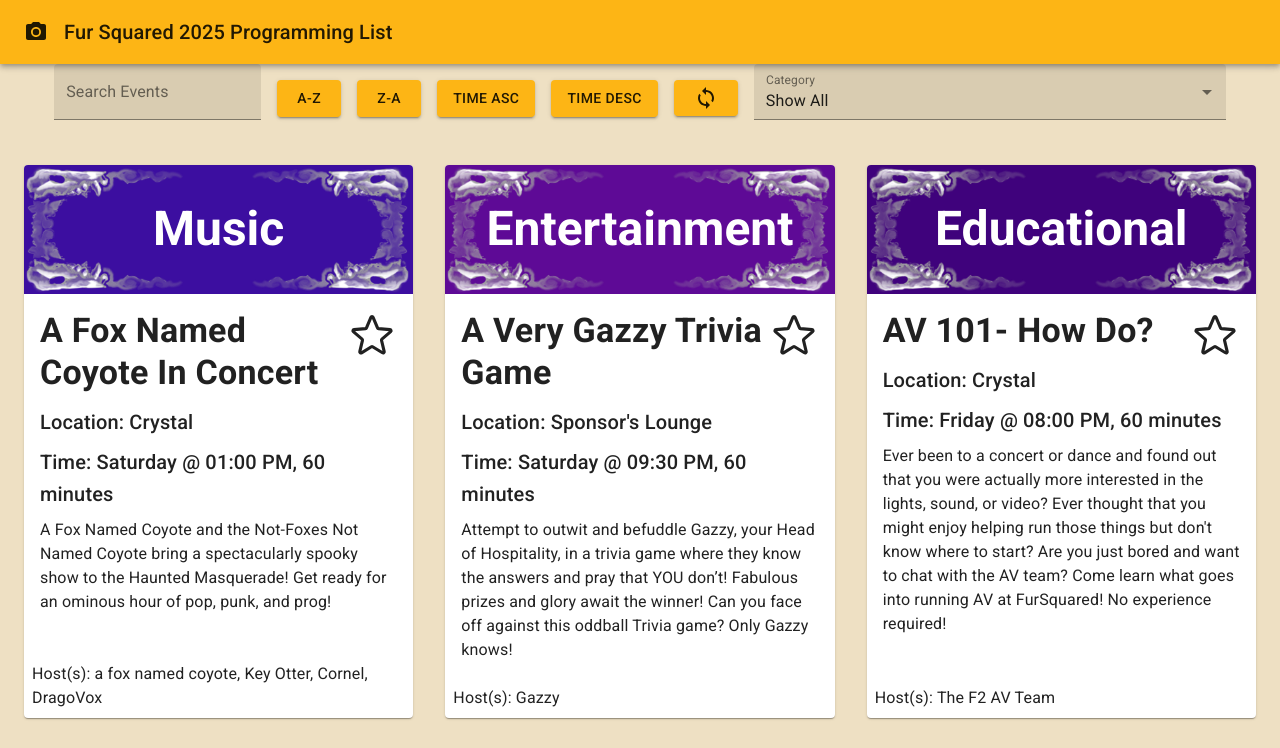
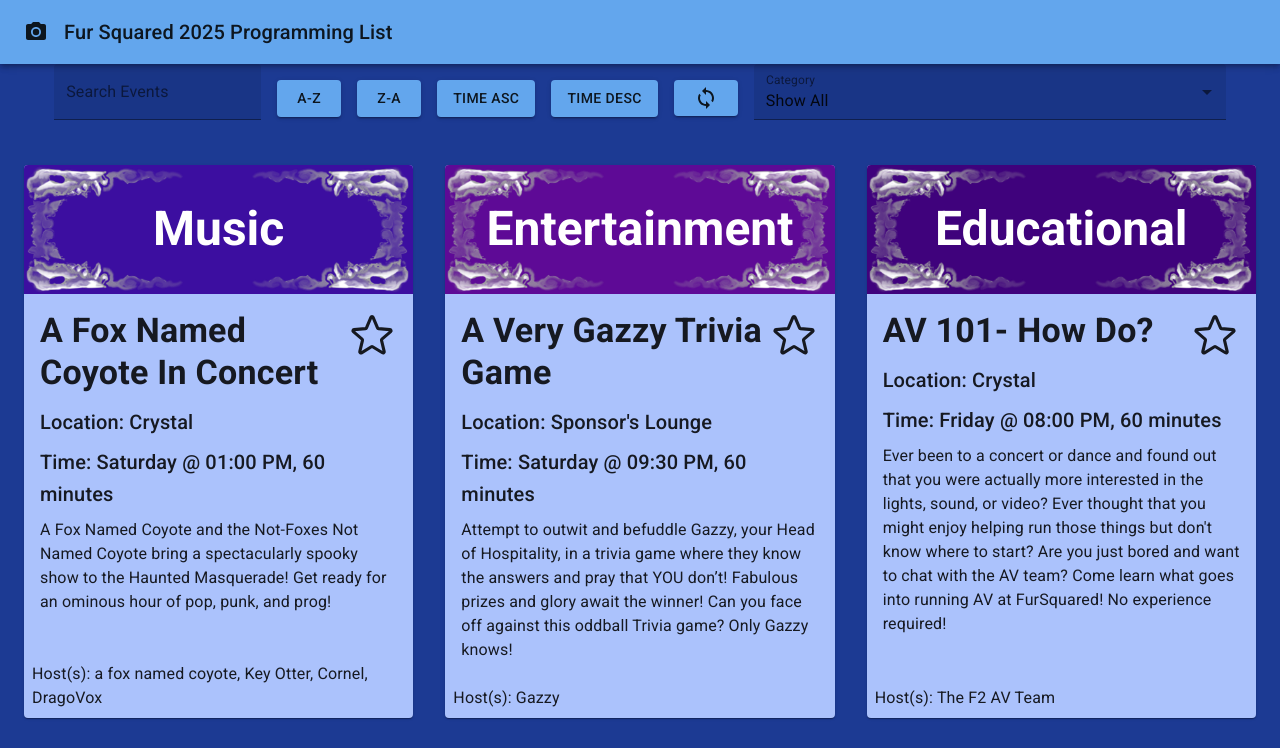
Before and after one commit to draggor/event-listing-page, a React (Create React App) app: page / in a window 1280 px wide. Shown: the top 748 px of the page. Built offline with nearby package versions, Linux system fonts and the light colour scheme; what knuth-shuffle-seeded would draw is missing.

Commit message:
Futzing with colors, not great, need actual artist help

```diff
--- a/src/Album.js
+++ b/src/Album.js
@@ -28,6 +28,10 @@ const useStyles = makeStyles((theme) => ({
     height: '100%',
     display: 'flex',
     flexDirection: 'column',
+    backgroundColor: theme.palette.background.light,
+    '&:hover': {
+      backgroundColor: theme.palette.action.hover,
+    },
   },
   cardMedia: {
     paddingTop: '50%',
--- a/src/App.js
+++ b/src/App.js
@@ -80,6 +80,7 @@ const useStyles = makeStyles((theme) => ({
   },
   search: {
     backgroundColor: theme.palette.background.default,
+    color: '#ffffff',
   },
 }));
 
--- a/src/theme.js
+++ b/src/theme.js
@@ -5,7 +5,7 @@ import { createMuiTheme } from '@material-ui/core/styles';
 const theme = createMuiTheme({
   palette: {
     primary: {
-      main: '#fdb515',
+      main: '#63a6ed',
     },
     secondary: {
       main: '#19857b',
@@ -14,10 +14,11 @@ const theme = createMuiTheme({
       main: red.A400,
     },
     background: {
-      default: '#eee0c3',
+      default: '#1c3a93',
+      light: '#abc2fc',
     },
     action: {
-      hover: '#fdb515',
+      hover: '#dfd1f9',
     },
   },
 });
```
Also changed, not shown: 6 other files (tests, documents, lock files or other folders).
